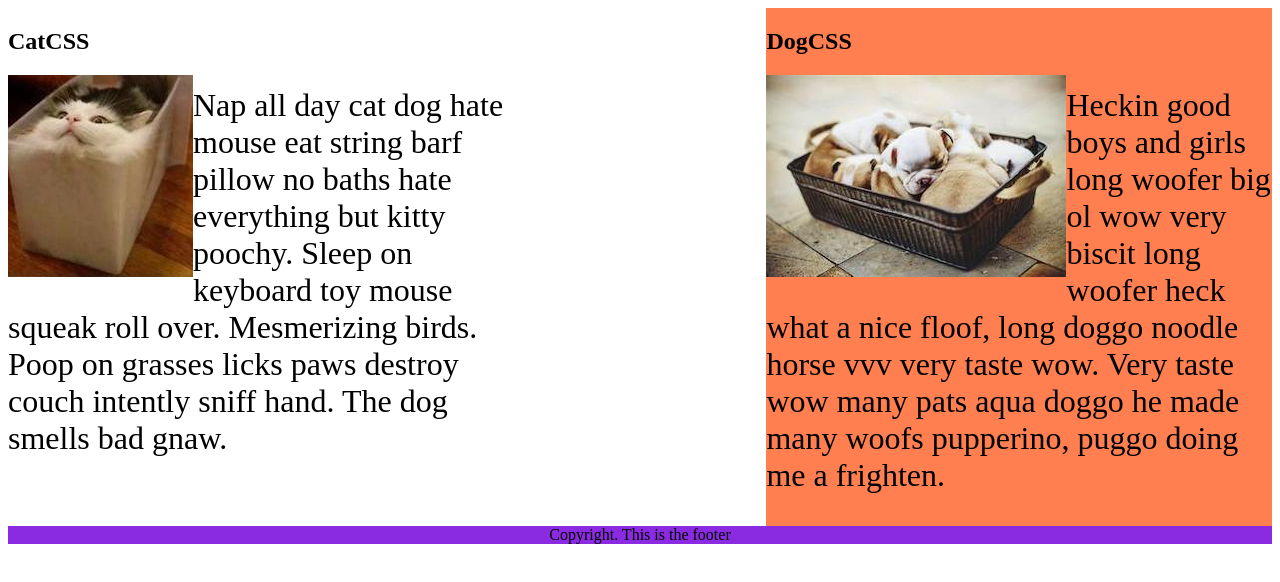
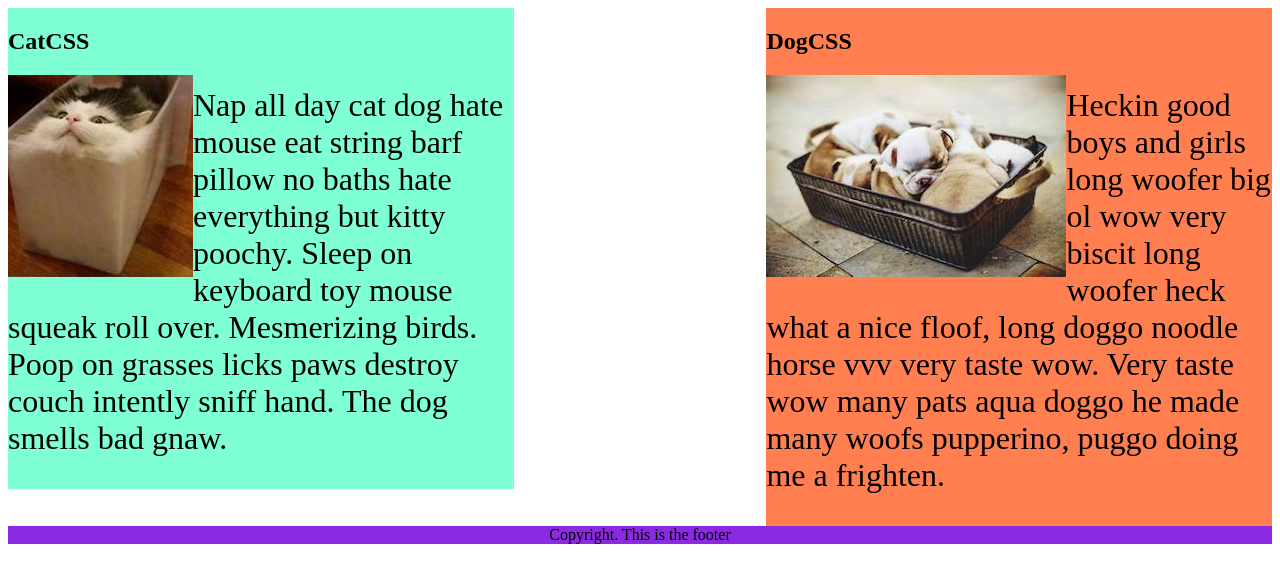
Before and after one commit to Ambesawi/Web-Development-Bootcamp, a plain HTML site: page section_8/8.1_CSS_Float/index.html in a window 1280 px wide. Drawn offline with Linux system fonts and the light colour scheme.

Commit message:
index.html

```diff
--- a/section_8/8.1_CSS_Float/index.html
+++ b/section_8/8.1_CSS_Float/index.html
@@ -23,10 +23,12 @@
       float: left;
     }
 
+    .cat {
+      background-color: aquamarine;
+      float: left;
 
-    .dog > img {
-      float: left;
     }
+
 
     .dog {
       background-color: coral;
```
